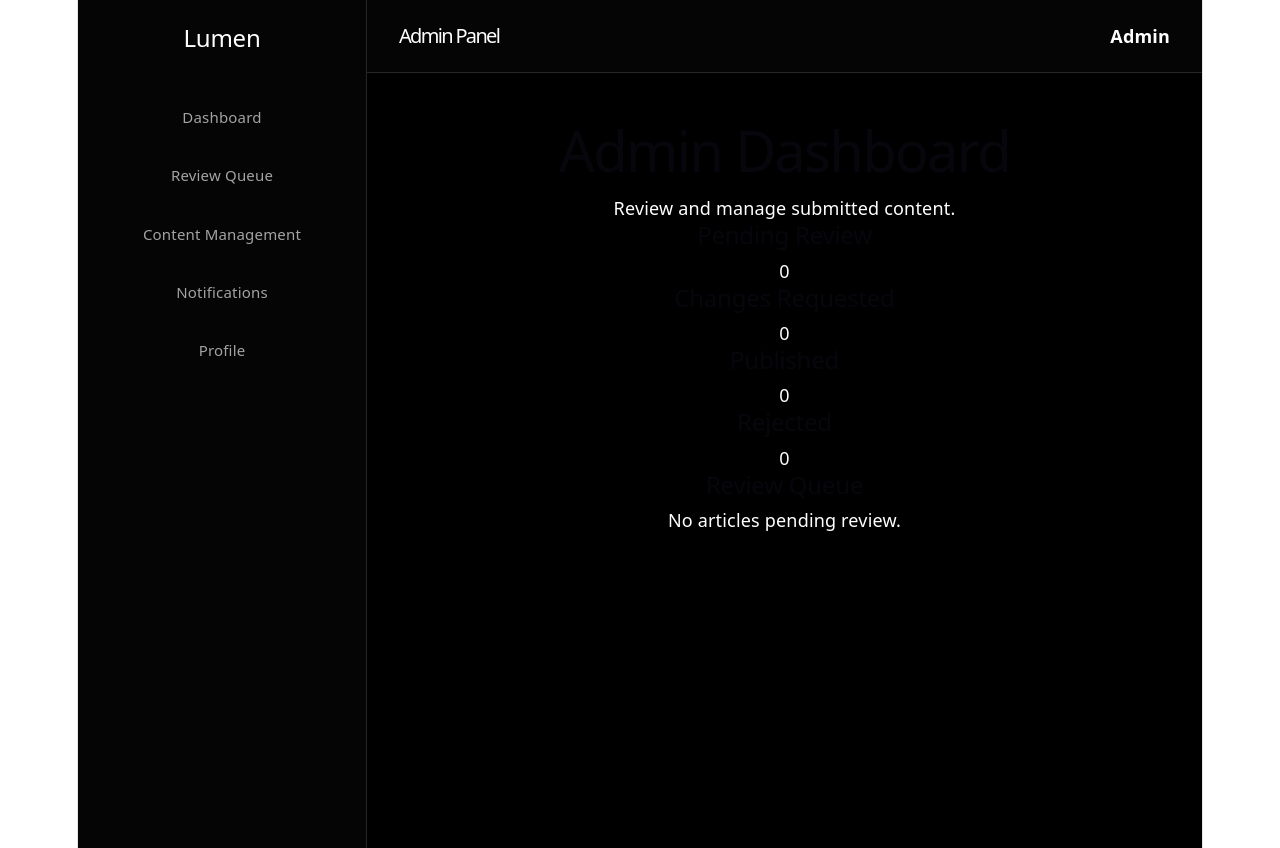
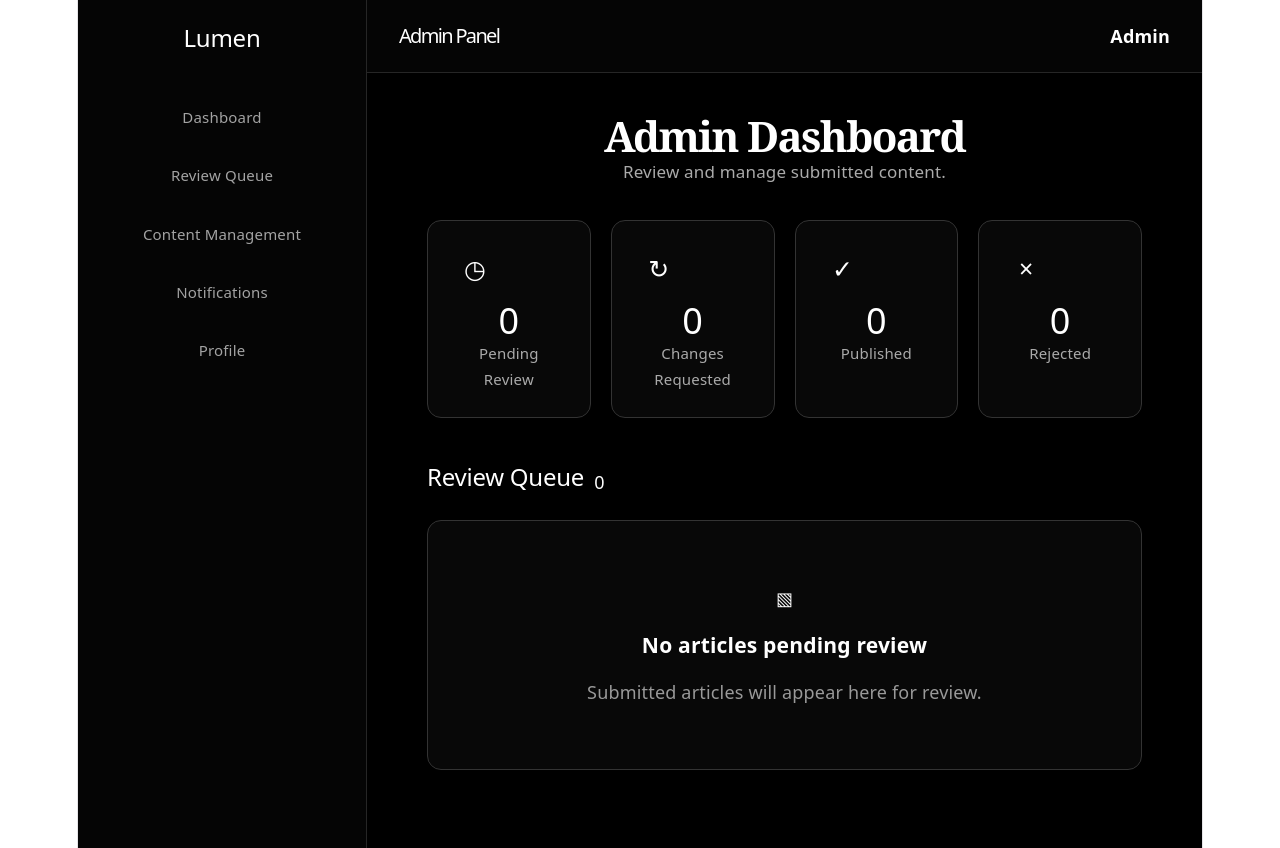
Before and after one commit to Arundhatiprasanthan/Content-Management-System, a React app in the folder frontend/: page /admin/dashboard in a window 1280 px wide. Built offline with nearby package versions, Linux system fonts and the light colour scheme; the HTML template or start-up script is replaced by a standard one.

Commit message:
admin frontend

```diff
--- a/frontend/src/modules/admin/admin.css
+++ b/frontend/src/modules/admin/admin.css
@@ -1148,3 +1148,313 @@
   }
 
 }
+/* ================================
+   ADMIN DASHBOARD - FIGMA
+================================ */
+
+.dashboard-page {
+  width: 100%;
+}
+
+.dashboard-header {
+  margin-bottom: 42px;
+}
+
+.dashboard-header h1 {
+  margin: 0 0 8px;
+  font-family: Georgia, "Times New Roman", serif;
+  font-size: 34px;
+  font-weight: 700;
+  color: #111827;
+}
+
+.dashboard-header p {
+  margin: 0;
+  font-size: 17px;
+  color: #756f67;
+}
+
+.dashboard-stats {
+  display: grid;
+  grid-template-columns: repeat(4, 1fr);
+  gap: 20px;
+  margin-bottom: 48px;
+}
+
+.stat-card {
+  min-height: 145px;
+  padding: 24px;
+  background: #ffffff;
+  border: 1px solid #dedbd5;
+  border-radius: 16px;
+}
+
+.stat-icon {
+  width: 44px;
+  height: 44px;
+  display: flex;
+  align-items: center;
+  justify-content: center;
+  margin-bottom: 18px;
+  border-radius: 12px;
+  font-size: 25px;
+}
+
+.stat-pending .stat-icon {
+  color: #f59e0b;
+  background: #fff8e7;
+}
+
+.stat-changes .stat-icon {
+  color: #f97316;
+  background: #fff1e8;
+}
+
+.stat-published .stat-icon {
+  color: #00a86b;
+  background: #eafaf4;
+}
+
+.stat-rejected .stat-icon {
+  color: #ef233c;
+  background: #fff0f1;
+}
+
+.stat-value {
+  font-family: Georgia, "Times New Roman", serif;
+  font-size: 30px;
+  font-weight: 700;
+  color: #111111;
+}
+
+.stat-label {
+  margin-top: 6px;
+  font-size: 15px;
+  color: #756f67;
+}
+
+.review-dashboard-section h2 {
+  margin: 0 0 24px;
+  font-family: monospace;
+  font-size: 16px;
+  font-weight: 500;
+  letter-spacing: 1px;
+  color: #756f67;
+}
+
+.review-dashboard-layout {
+  display: grid;
+  grid-template-columns: 1fr 1.6fr;
+  gap: 28px;
+}
+
+.dashboard-article-list {
+  display: flex;
+  flex-direction: column;
+  gap: 16px;
+}
+
+.dashboard-article-card {
+  min-height: 118px;
+  padding: 22px;
+  display: flex;
+  align-items: center;
+  justify-content: space-between;
+  gap: 20px;
+  background: #ffffff;
+  border: 1px solid #dedbd5;
+  border-radius: 14px;
+}
+
+.dashboard-article-info {
+  min-width: 0;
+}
+
+.dashboard-article-info h3 {
+  margin: 0 0 14px;
+  font-size: 17px;
+  line-height: 1.4;
+  font-weight: 500;
+  color: #111827;
+}
+
+.dashboard-article-info p {
+  margin: 0;
+  color: #756f67;
+  font-size: 14px;
+}
+
+.dashboard-article-info p span {
+  margin: 0 8px;
+}
+
+.dashboard-review-placeholder {
+  min-height: 300px;
+  display: flex;
+  flex-direction: column;
+  align-items: center;
+  justify-content: center;
+  background: #ffffff;
+  border: 1px solid #dedbd5;
+  border-radius: 14px;
+  color: #756f67;
+}
+
+.placeholder-icon {
+  margin-bottom: 18px;
+  font-size: 50px;
+  color: #d5d2cc;
+}
+
+.dashboard-review-placeholder p {
+  margin: 0;
+  font-size: 16px;
+}
+
+/* Responsive */
+
+@media (max-width: 900px) {
+  .dashboard-stats {
+    grid-template-columns: repeat(2, 1fr);
+  }
+
+  .review-dashboard-layout {
+    grid-template-columns: 1fr;
+  }
+}
+
+@media (max-width: 600px) {
+  .dashboard-stats {
+    grid-template-columns: 1fr;
+  }
+
+  .dashboard-header h1 {
+    font-size: 28px;
+  }
+
+  .dashboard-article-card {
+    align-items: flex-start;
+    flex-direction: column;
+  }
+}
+/* ===== DASHBOARD VISIBILITY FIX ===== */
+
+.admin-main {
+  min-width: 0 !important;
+  width: 100% !important;
+  background: #000 !important;
+}
+
+.admin-content {
+  display: block !important;
+  width: 100% !important;
+  min-height: calc(100vh - 70px) !important;
+  padding: 50px 60px !important;
+  box-sizing: border-box !important;
+  background: #000 !important;
+  color: #fff !important;
+}
+
+.dashboard-page {
+  display: block !important;
+  width: 100% !important;
+  max-width: 1400px !important;
+  margin: 0 auto !important;
+  color: #fff !important;
+}
+
+.dashboard-header {
+  display: block !important;
+  margin-bottom: 35px !important;
+}
+
+.dashboard-header h1 {
+  display: block !important;
+  color: #fff !important;
+  font-size: 42px !important;
+  margin: 0 0 10px !important;
+}
+
+.dashboard-header p {
+  display: block !important;
+  color: #aaa !important;
+  margin: 0 !important;
+}
+
+.dashboard-stats {
+  display: grid !important;
+  grid-template-columns: repeat(4, 1fr) !important;
+  gap: 20px !important;
+  width: 100% !important;
+  margin-bottom: 45px !important;
+}
+
+.dashboard-stat-card {
+  display: flex !important;
+  flex-direction: column !important;
+  min-height: 160px !important;
+  padding: 25px !important;
+  box-sizing: border-box !important;
+  background: #080808 !important;
+  border: 1px solid #333 !important;
+  border-radius: 14px !important;
+  color: white !important;
+}
+
+.stat-icon {
+  display: flex !important;
+  align-items: center !important;
+  justify-content: center !important;
+}
+
+.stat-number {
+  display: block !important;
+  color: white !important;
+  font-size: 36px !important;
+}
+
+.stat-label {
+  display: block !important;
+  color: #aaa !important;
+}
+
+.dashboard-review-section {
+  display: block !important;
+  width: 100% !important;
+}
+
+.section-heading {
+  display: flex !important;
+  align-items: center !important;
+  gap: 10px !important;
+  margin-bottom: 20px !important;
+}
+
+.section-heading h2 {
+  color: white !important;
+}
+
+.review-queue-box {
+  display: flex !important;
+  align-items: center !important;
+  justify-content: center !important;
+  width: 100% !important;
+  min-height: 250px !important;
+  background: #080808 !important;
+  border: 1px solid #333 !important;
+  border-radius: 14px !important;
+  box-sizing: border-box !important;
+}
+
+.empty-review {
+  display: block !important;
+  text-align: center !important;
+}
+
+.empty-review h3 {
+  color: white !important;
+}
+
+.empty-review p {
+  color: #999 !important;
+}
--- a/frontend/src/modules/admin/pages/AdminDashboard.jsx
+++ b/frontend/src/modules/admin/pages/AdminDashboard.jsx
@@ -4,39 +4,73 @@ import StatusBadge from "../components/StatusBadge";
 function AdminDashboard() {
   return (
     <AdminLayout>
-      <div>
-        <h1>Admin Dashboard</h1>
-        <p>Review and manage submitted content.</p>
+      <div className="dashboard-page">
 
-        <div>
+        {/* Dashboard Header */}
+        <div className="dashboard-header">
           <div>
-            <h2>Pending Review</h2>
-            <p>0</p>
-          </div>
-
-          <div>
-            <h2>Changes Requested</h2>
-            <p>0</p>
-          </div>
-
-          <div>
-            <h2>Published</h2>
-            <p>0</p>
-          </div>
-
-          <div>
-            <h2>Rejected</h2>
-            <p>0</p>
+            <h1>Admin Dashboard</h1>
+            <p>Review and manage submitted content.</p>
           </div>
         </div>
 
-        <section>
-          <h2>Review Queue</h2>
+        {/* Statistics */}
+        <div className="dashboard-stats">
 
-          <div>
-            <p>No articles pending review.</p>
+          <div className="dashboard-stat-card pending">
+            <div className="stat-icon">◷</div>
+            <div className="stat-number">0</div>
+            <div className="stat-label">Pending Review</div>
           </div>
+
+          <div className="dashboard-stat-card changes">
+            <div className="stat-icon">↻</div>
+            <div className="stat-number">0</div>
+            <div className="stat-label">Changes Requested</div>
+          </div>
+
+          <div className="dashboard-stat-card published">
+            <div className="stat-icon">✓</div>
+            <div className="stat-number">0</div>
+            <div className="stat-label">Published</div>
+          </div>
+
+          <div className="dashboard-stat-card rejected">
+            <div className="stat-icon">×</div>
+            <div className="stat-number">0</div>
+            <div className="stat-label">Rejected</div>
+          </div>
+
+        </div>
+
+        {/* Review Queue */}
+        <section className="dashboard-review-section">
+
+          <div className="section-heading">
+            <h2>Review Queue</h2>
+            <span className="queue-count">0</span>
+          </div>
+
+          <div className="review-queue-box">
+
+            <div className="empty-review">
+
+              <div className="empty-icon">
+                ▧
+              </div>
+
+              <h3>No articles pending review</h3>
+
+              <p>
+                Submitted articles will appear here for review.
+              </p>
+
+            </div>
+
+          </div>
+
         </section>
+
       </div>
     </AdminLayout>
   );
```
